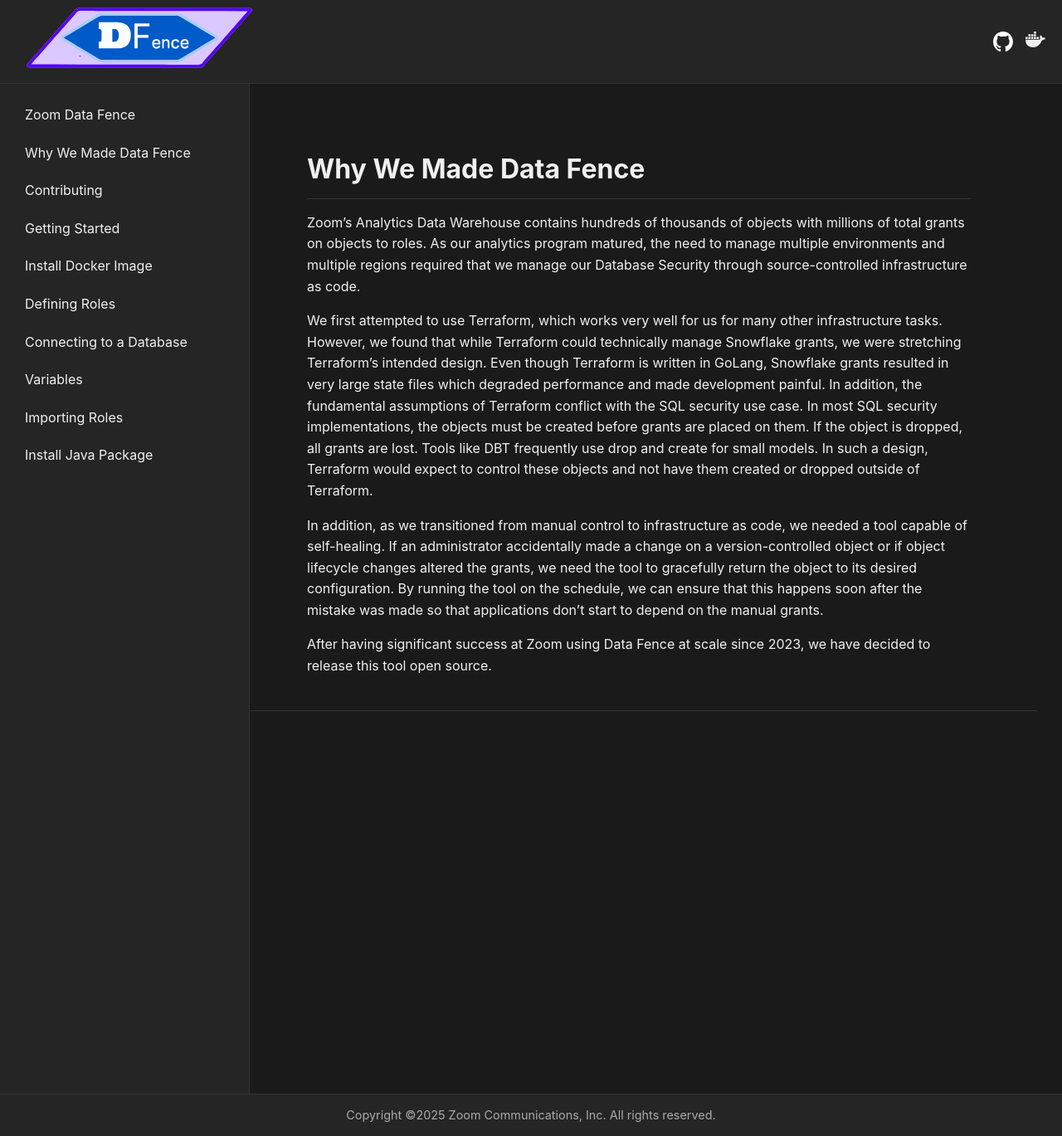
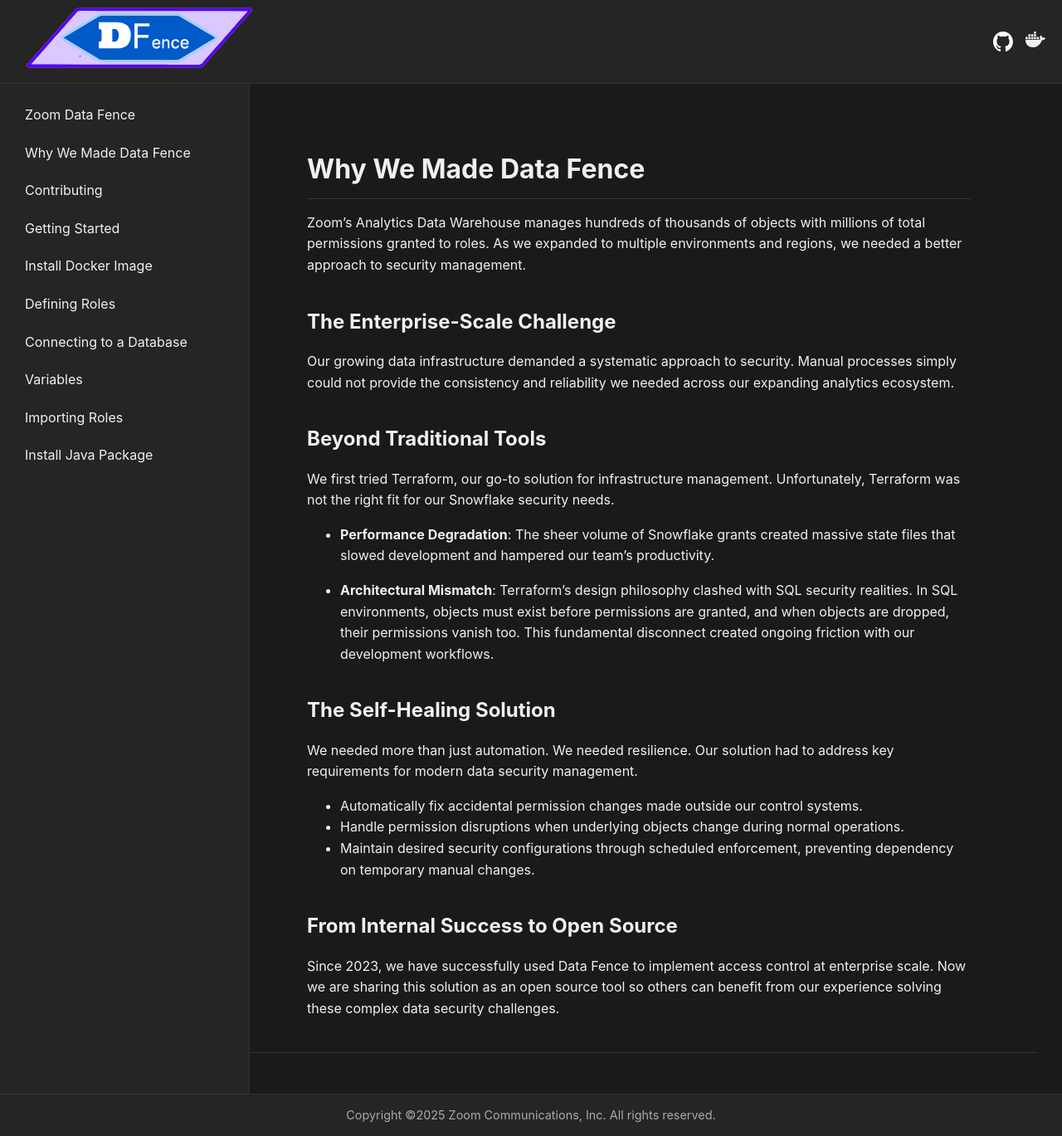
Before and after one commit to zoom/zoom-data-fence, a Jekyll site: the page built from docs/why-we-made-data-fence.md, in a window 1280 px wide and 1369 px high. Shown: the whole window at 83% size. Built offline with Jekyll 4.4.1, drawn with Linux system fonts in a browser that asks for light colours.

Commit message:
Revised docs

```diff
--- a/docs/why-we-made-data-fence.md
+++ b/docs/why-we-made-data-fence.md
@@ -2,29 +2,41 @@
 layout: default
 title: Why We Made Data Fence
 ---
+Zoom's Analytics Data Warehouse manages hundreds of thousands of objects with millions of
+total permissions granted to roles. As we expanded to multiple environments and regions, we needed a better
+approach to security management.
 
-Zoom's Analytics Data Warehouse contains hundreds of thousands of objects with millions
-of total grants on objects to roles. As our analytics program matured, the need to manage
-multiple environments and multiple regions required that we manage our Database
-Security through source-controlled infrastructure as code.
+## The Enterprise-Scale Challenge
 
-We first attempted to use Terraform, which works very well for us for many other
-infrastructure tasks. However, we found that while Terraform could technically
-manage Snowflake grants, we were stretching Terraform's intended design. Even though Terraform
-is written in GoLang, Snowflake grants resulted in very large state files which degraded
-performance and made development painful. In addition, the fundamental assumptions
-of Terraform conflict with the SQL security use case. In most SQL security
-implementations, the objects must be created before grants are placed on them. If the
-object is dropped, all grants are lost. Tools like DBT frequently use drop and create for
-small models. In such a design, Terraform would expect to control these objects and not
-have them created or dropped outside of Terraform.
+Our growing data infrastructure demanded a systematic approach to security. Manual processes
+simply could not provide the consistency and reliability we needed across our expanding
+analytics ecosystem.
 
-In addition, as we transitioned from manual control to infrastructure as code, we needed
-a tool capable of self-healing. If an administrator accidentally made a change on a
-version-controlled object or if object lifecycle changes altered the grants, we need the
-tool to gracefully return the object to its desired configuration. By running the tool
-on the schedule, we can ensure that this happens soon after the mistake was made so that
-applications don't start to depend on the manual grants.
+## Beyond Traditional Tools
 
-After having significant success at Zoom using Data Fence at scale since 2023, we have
-decided to release this tool open source.
+We first tried Terraform, our go-to solution for infrastructure management. Unfortunately,
+Terraform was not the right fit for our Snowflake security needs.
+
+* **Performance Degradation**: The sheer volume of Snowflake grants created massive state files
+  that slowed development and hampered our team's productivity.
+
+* **Architectural Mismatch**: Terraform's design philosophy clashed with SQL security realities.
+  In SQL environments, objects must exist before permissions are granted, and when objects are
+  dropped, their permissions vanish too. This fundamental disconnect created ongoing friction
+  with our development workflows.
+
+## The Self-Healing Solution
+
+We needed more than just automation. We needed resilience. Our solution had to address key
+requirements for modern data security management.
+
+* Automatically fix accidental permission changes made outside our control systems.
+* Handle permission disruptions when underlying objects change during normal operations.
+* Maintain desired security configurations through scheduled enforcement, preventing
+  dependency on temporary manual changes.
+
+## From Internal Success to Open Source
+
+Since 2023, we have successfully used Data Fence to implement access control at enterprise
+scale. Now we are sharing this solution as an open source tool so others can benefit from our
+experience solving these complex data security challenges.
```
Also changed, not shown: docs/getting-started.md (+3 -2 lines), docs/index.md (+16 -8 lines).
